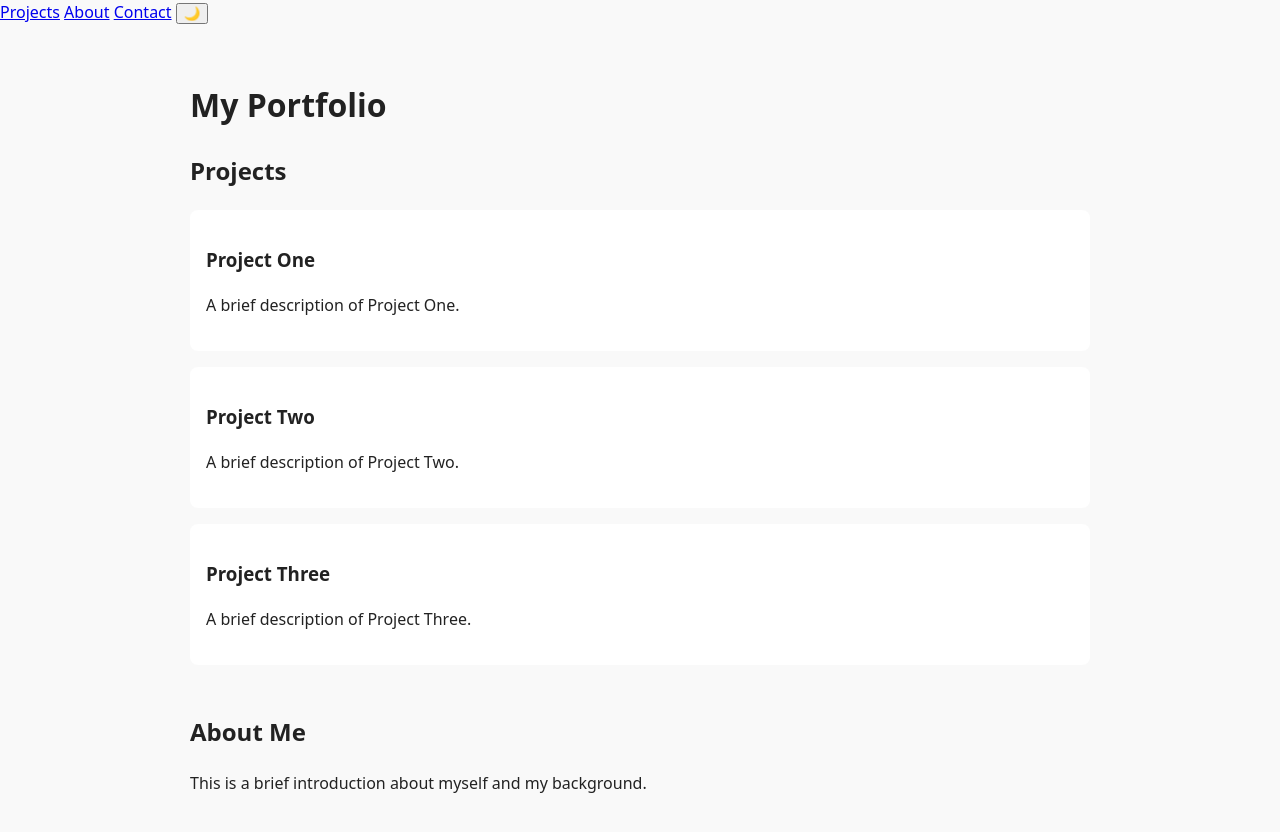
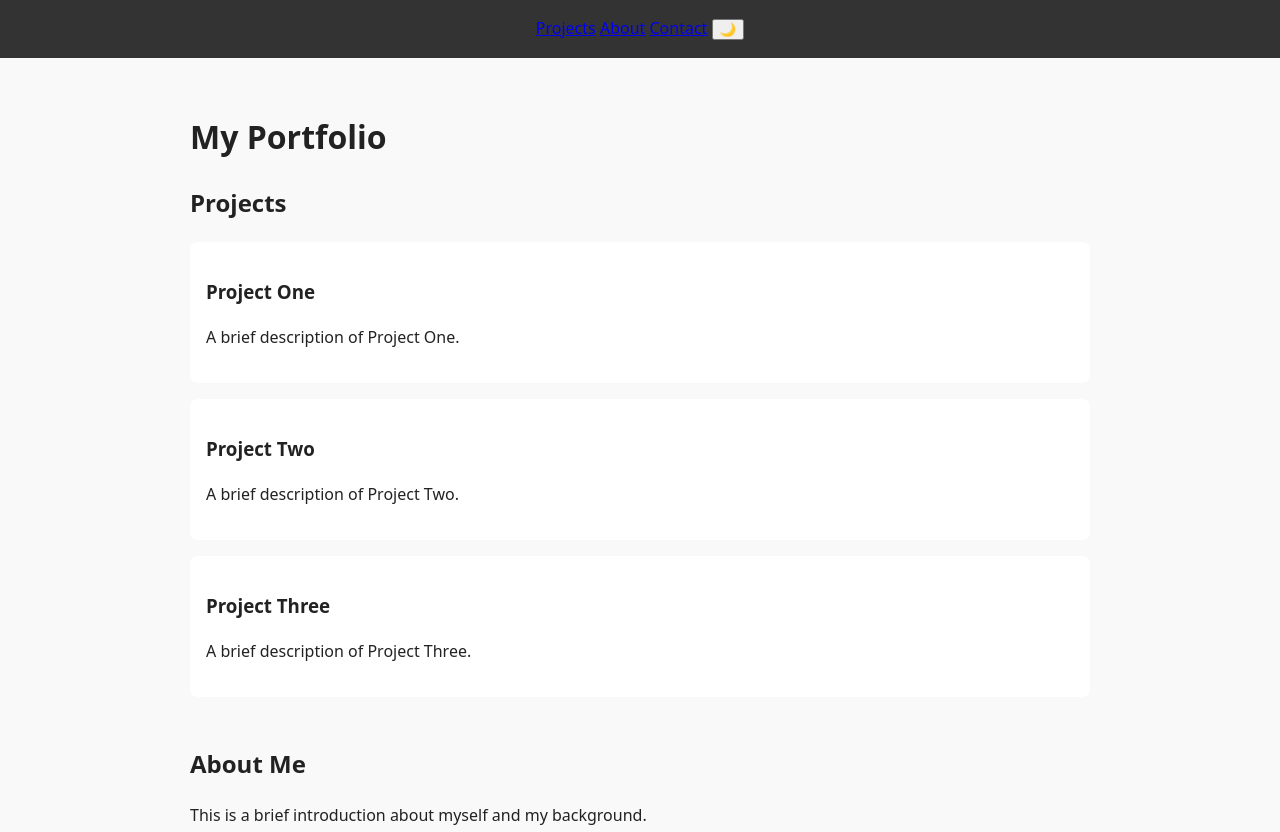
Before and after one commit to EMiulli/my-first-static-web-app, a website: page src/index.html in a window 1280 px wide. Shown: the top 832 px of the page. Drawn offline with Linux system fonts and the light colour scheme.

Commit message:
Fixing Dark Mode

```diff
--- a/src/styles.css
+++ b/src/styles.css
@@ -29,11 +29,11 @@ main {
   margin: auto;
   padding: 2rem;
 }
-
-h1, h2 {
-  color: #222;
+nav {
+  background: #333;
+  padding: 1rem;
+  text-align: center;
 }
-
 section {
   margin-bottom: 3rem;
 }
```
